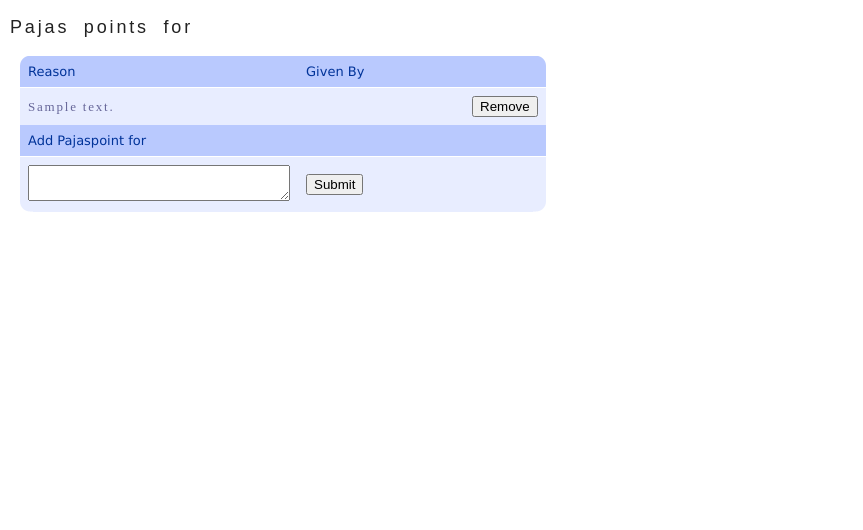
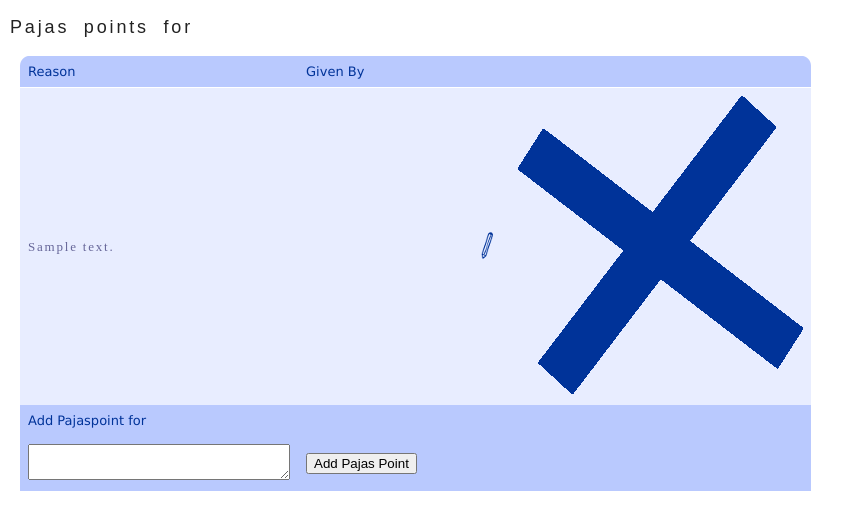
Before and after one commit to axling/Pajas, a Django app: template templates/user_page.html in a window 1280 px wide. Shown: the part 170-700 px from the top of the page, without its empty margins (0-863 px from the left). Run offline with Django 3.2, Linux system fonts and the light colour scheme; the template is opened without the code that fills it: most values are stand-ins (such as "Sample title", 1, 10 or a date in 2020); some libraries are stand-ins or nearby versions.

Commit message:
add ability to edit points

```diff
--- a/static/delete_points.js
+++ b/static/delete_points.js
@@ -1,5 +1,5 @@
 $(document).ready(function() {
-	$('#delete-point').submit(function() {
+	$('.delete-point').submit(function() {
 		return confirm("Really delete pajas point?");
 	    });
     });
--- /dev/null
+++ b/static/edit_point.js
@@ -0,0 +1,18 @@
+$(document).ready(function() {
+	$('.edit-point-img').click(function (){
+		var tr = $(this).parent().parent().parent();
+		var description = tr.children().first().children().first().html();
+		var csrf = $(this).parent().children().first().children().first().val();
+		var point = $(this).parent().children().first().children().first().next().val();
+
+		var url = window.location.pathname;
+		tr.html("<td colspan='4'><form method='post' id='edit-point' action=" +
+			url + "><textarea rows='2' cols='30' name=" +
+			"'description'>" + description +"</textarea>" +
+			"<input type='hidden' name=" +
+			"'_csrf_token' value='" + csrf + "'>" +
+			"<input type='hidden' name='edit_point_tag' value='" +
+			point +"'><input type='submit' " +
+			"value='Edit Pajas Point' /></form></td>");
+	    });
+    });
--- a/static/fb_scripts.js
+++ b/static/fb_scripts.js
@@ -1,5 +1,6 @@
 function fbLogin() {
     // Functionality for getting FB users picture and name
+    $(document).ready(function() {
 	    $('.fb_uid').each(function() {
 		    var uid = this.id;
 		    var string = "";
@@ -26,6 +27,7 @@ function fbLogin() {
 	    setupComboBox();
 	    $(function() {
 		    $( "#combobox" ).combobox();
+		});
 	});
 }
 
--- a/static/layout.css
+++ b/static/layout.css
@@ -93,11 +93,11 @@ height: 0;
 }
 #rounded-corner thead th.rounded-head-left
 {
-	background: #b9c9fe url('/images/left.png') left -1px no-repeat;
+    background: #b9c9fe url('/images/left.png') left -1px no-repeat;
 }
 #rounded-corner thead th.rounded-head-right
 {
-	background: #b9c9fe url('/images/right.png') right -1px no-repeat;
+    background: #b9c9fe url('/images/right.png') right -1px no-repeat;
 }
 #rounded-corner th
 {
--- a/templates/user_page.html
+++ b/templates/user_page.html
@@ -2,6 +2,7 @@
 
 {% block scripts %}
 <script src="/delete_points.js"></script>
+<script src="/edit_point.js"></script>
 {% endblock %}
 
 {% block body %}
@@ -10,22 +11,22 @@
   <thead>
     <tr>
       <th class="rounded-head-left">Reason</th>
-      <th colspan="2" class="rounded-head-right">Given By</th>
+      <th colspan="3" class="rounded-head-right">Given By</th>
     </tr>
   </thead>
   <tfoot>
     <tr>
-      <th colspan="3">Add Pajaspoint for <div class="fb_uid_name" id="{{ user }}"></th>
+      <th colspan="4">Add Pajaspoint for <div class="fb_uid_name" id="{{ user }}"></th>
     </tr>
     <tr>
       <form id="add_point" method="post" action="/user_page/{{user}}">
-	<td class="rounded-foot-left">
+	<th class="rounded-foot-left">
 	  <textarea rows="2" cols="30" name="description"></textarea>
-	</td>
-	<td colspan="2" class="rounded-foot-right">
-	  <input type="submit" value="Submit" />
+	</th>
+	<th colspan="3" class="rounded-foot-right">
+	  <input type="submit" value="Add Pajas Point" />
 	  <input type="hidden" name="_csrf_token" value="{{ csrf_token }}" />
-	</td>
+	</th>
       </form>
     </tr>
   </tfoot>
@@ -36,24 +37,46 @@
       {% ifequal point.pajas_id logged_in_user.user_id %}
       <td><div class="fb_uid" id="{{ point.issuer_id }}"></div></td>
       <td>
-	<form method="post" id="delete-point" action="/user_page/{{ user }}">
+	{% ifequal point.issuer_id logged_in_user.user_id %}
+	<div>
+	  <form>
+	    <input type="hidden" name="_csrf_token" value="{{ csrf_token }}" />
+	    <input type="hidden" name="edit_point_tag" value="{{point.key}}" />
+	  </form>
+	  <input type="image" class="edit-point-img"
+		 src="/images/pen_small.png" title="Edit" />
+	</div>
+	{% endifequal %}
+      </td>
+      <td>
+	<form method="post" class="delete-point" action="/user_page/{{ user }}">
 	  <input type="hidden" name="_csrf_token" value="{{ csrf_token }}" />
-	  <input type="hidden" name="point_tag" value="{{point.key}}" />
-	  <input type="submit" value="Remove" />
-      </form>
+	  <input type="hidden" name="remove_point_tag" value="{{point.key}}" />
+	  <input type="image" src="/images/cancel.png" title="Remove" />
+	</form>
       </td>
       {% else %}
       {% ifequal point.issuer_id logged_in_user.user_id %}
       <td><div class="fb_uid" id="{{ point.issuer_id }}"></div></td>
       <td>
-	<form method="post" id="delete-point" action="/user_page/{{ user }}">
+	<div>
+	  <form>
+	    <input type="hidden" name="_csrf_token" value="{{ csrf_token }}" />
+	    <input type="hidden" name="edit_point_tag" value="{{point.key}}" />
+	  </form>
+	  <input type="image" class="edit-point-img"
+		 src="/images/pen_small.png" title="Edit" />
+	</div>
+      </td>
+      <td>
+	<form method="post" class="delete-point" action="/user_page/{{ user }}">
 	  <input type="hidden" name="_csrf_token" value="{{ csrf_token }}" />
-	  <input type="hidden" name="point_tag" value="{{point.key}}" />
-	  <input type="submit" value="Remove" />
+	  <input type="hidden" name="remove_point_tag" value="{{point.key}}" />
+	  <input type="image" src="/images/cancel.png" title="Remove" />
 	</form>
       </td>
       {% else %}
-      <td colspan="2">
+      <td colspan="3">
 	<div class="fb_uid" id="{{ point.issuer_id }}"></div>
       </td>
       {% endifequal %}
@@ -61,7 +84,7 @@
     </tr>
     {% empty %}
     <tr>
-      <td colspan="3">No pajaspoints exists for <div class="fb_uid_name" id="{{ user }}">
+      <td colspan="4">No pajaspoints exists for <div class="fb_uid_name" id="{{ user }}">
       </td>
     </tr>
     {% endfor %}
```
Also changed, not shown: main.py (+10 -3 lines), images/cancel.png (added), static/images/cancel.png (added), static/images/pen_small.png (added), 1 other file. Lines whose indentation alone changed are shown as unchanged.
